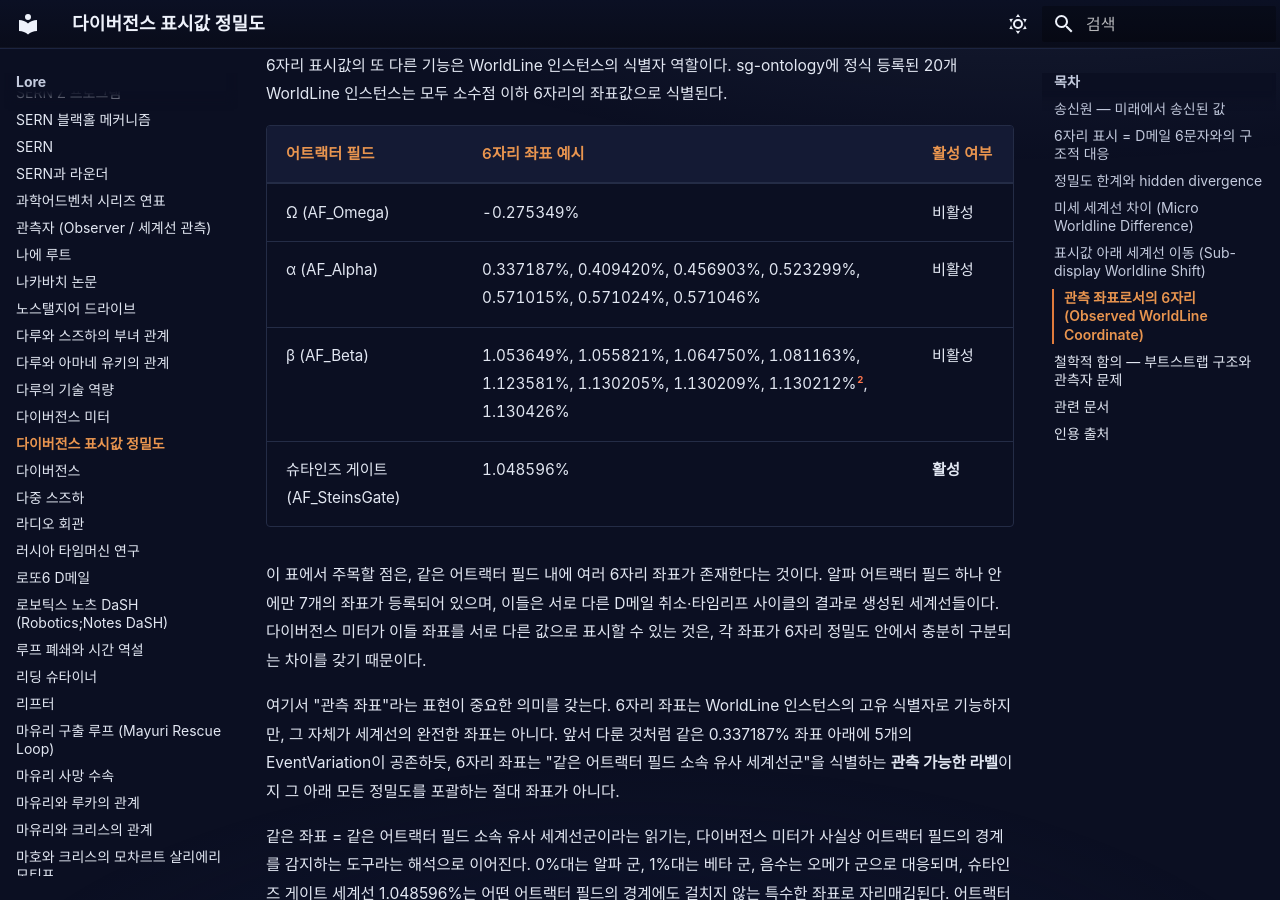
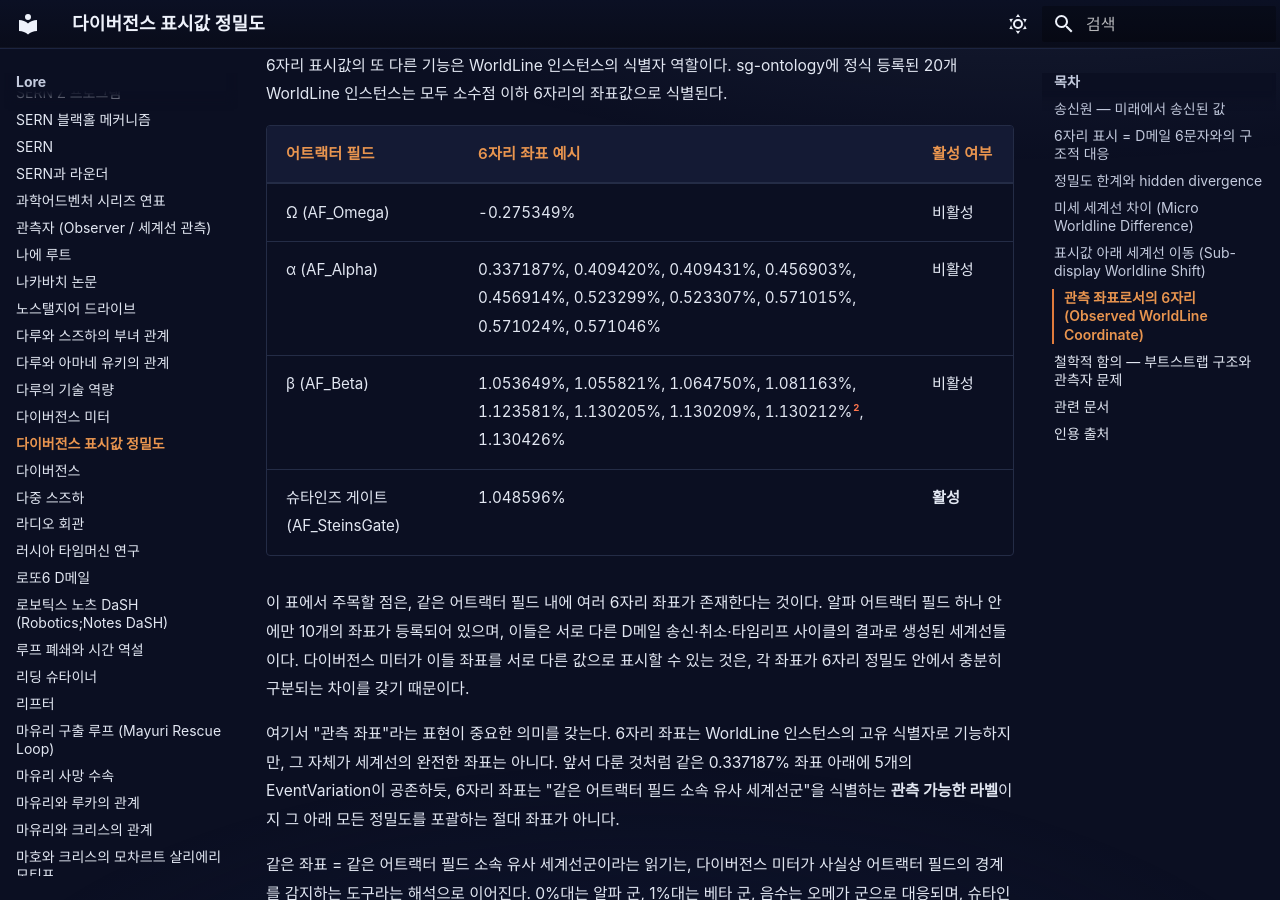
Before and after one commit to sgwiki/sgwiki.github.io, an MkDocs documentation site: the page built from wiki/lore/다이버전스-표시값-정밀도.md, in a window 1280 px wide and 900 px high, scrolled down 5408 px. Built offline with MkDocs 1.6.1 and Material for MkDocs 9.7.7, drawn with Linux system fonts in a browser that asks for light colours; some web fonts are replaced; some of the changed text lies outside the part shown.

Commit message:
fix(wiki): 다이버전스-표시값-정밀도 — P10 5cc45868 패치 적용

```diff
--- a/wiki/lore/다이버전스-표시값-정밀도.md
+++ b/wiki/lore/다이버전스-표시값-정밀도.md
@@ -104,11 +104,11 @@ description: "다이버전스 표시값의 송신원과 정밀도 한계(Diverge
 | 어트랙터 필드 | 6자리 좌표 예시 | 활성 여부 |
 |---|---|---|
 | Ω (AF_Omega) | -0.275349% | 비활성 |
-| α (AF_Alpha) | 0.337187%, 0.409420%, 0.456903%, 0.523299%, 0.571015%, 0.571024%, 0.571046% | 비활성 |
+| α (AF_Alpha) | 0.337187%, 0.409420%, 0.409431%, 0.456903%, 0.456914%, 0.523299%, 0.523307%, 0.571015%, 0.571024%, 0.571046% | 비활성 |
 | β (AF_Beta) | 1.053649%, 1.055821%, 1.064750%, 1.081163%, 1.123581%, 1.130205%, 1.130209%, 1.130212%[^2], 1.130426% | 비활성 |
 | 슈타인즈 게이트 (AF_SteinsGate) | 1.048596% | **활성** |
 
-이 표에서 주목할 점은, 같은 어트랙터 필드 내에 여러 6자리 좌표가 존재한다는 것이다. 알파 어트랙터 필드 하나 안에만 7개의 좌표가 등록되어 있으며, 이들은 서로 다른 D메일 취소·타임리프 사이클의 결과로 생성된 세계선들이다. 다이버전스 미터가 이들 좌표를 서로 다른 값으로 표시할 수 있는 것은, 각 좌표가 6자리 정밀도 안에서 충분히 구분되는 차이를 갖기 때문이다.
+이 표에서 주목할 점은, 같은 어트랙터 필드 내에 여러 6자리 좌표가 존재한다는 것이다. 알파 어트랙터 필드 하나 안에만 10개의 좌표가 등록되어 있으며, 이들은 서로 다른 D메일 송신·취소·타임리프 사이클의 결과로 생성된 세계선들이다. 다이버전스 미터가 이들 좌표를 서로 다른 값으로 표시할 수 있는 것은, 각 좌표가 6자리 정밀도 안에서 충분히 구분되는 차이를 갖기 때문이다.
 
 여기서 "관측 좌표"라는 표현이 중요한 의미를 갖는다. 6자리 좌표는 WorldLine 인스턴스의 고유 식별자로 기능하지만, 그 자체가 세계선의 완전한 좌표는 아니다. 앞서 다룬 것처럼 같은 0.337187% 좌표 아래에 5개의 EventVariation이 공존하듯, 6자리 좌표는 "같은 어트랙터 필드 소속 유사 세계선군"을 식별하는 **관측 가능한 라벨**이지 그 아래 모든 정밀도를 포괄하는 절대 좌표가 아니다.
 
@@ -147,3 +147,4 @@ description: "다이버전스 표시값의 송신원과 정밀도 한계(Diverge
 ## 인용 출처
 
 - [The Mechanics of Steins;Gate v1.0.3](../근거자료/비공식/mechanics-of-steins-gate/ch2.md) §2.5 "Small Shifts" 절.
+- [슈타게 공식 QA자료집](../근거자료/공식/qa-자료집.md) — 챕터 10/11 세계선 변동률 1.130205%·1.130212% 및 타임트래블 왕복 2회분의 변동 결과 설명 (본문 footnote [^2] 인용).
```
